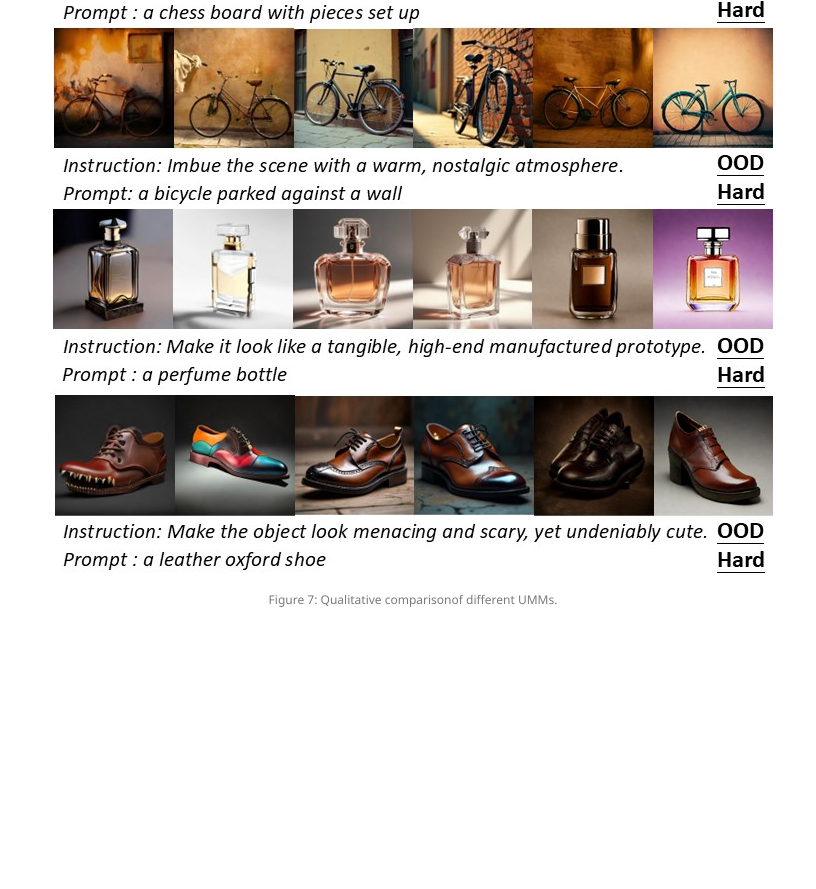
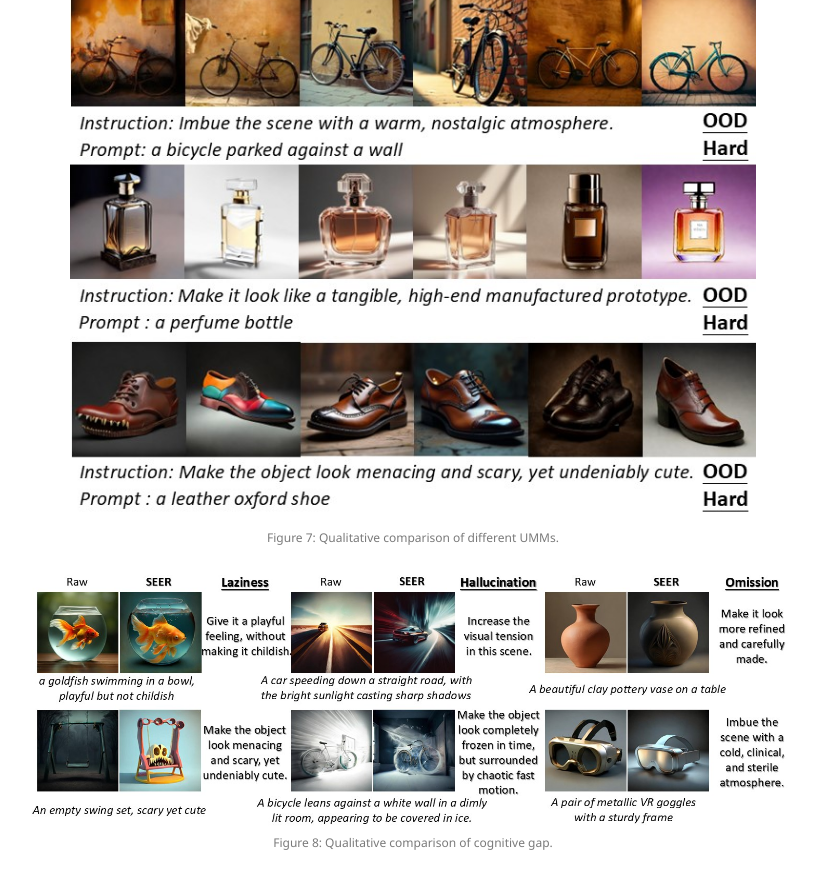
Before and after one commit to 2kxx/SEER.github.io, a Jekyll site: the page built from index.md, in a window 1280 px wide and 900 px high, scrolled down 3869 px. Shown: the top 889 px of the window, without its empty margins (227-1043 px from the left). Built offline with Jekyll 4.4.1, drawn with Linux system fonts in a browser that asks for light colours; some web fonts are replaced; before the commit the page ends 4526 px from its top, so only the background shows below that.

Commit message:
Update index.md

```diff
--- a/index.md
+++ b/index.md
@@ -53,7 +53,7 @@ Experiments show that SEER consistently outperforms state-of-the-art baselines i
 
 <div class="columns is-centered">
   <div class="column is-four-fifths has-text-centered">
-    <img src="{{ site.baseurl }}/static/image/fig2.jpg" style="max-width: 90%; border-radius: 6px;">
+    <img src="{{ site.baseurl }}/static/image/fig2.jpg" style="max-width: 100%; border-radius: 6px;">
     <p class="is-size-7 has-text-grey">
       Figure 2: Overall framework of SEER.
     </p>
@@ -96,7 +96,7 @@ Experiments show that SEER consistently outperforms state-of-the-art baselines i
 </div>
 <div class="columns is-centered">
   <div class="column is-four-fifths has-text-centered">
-    <img src="{{ site.baseurl }}/static/image/fig6.jpg" style="max-width: 100%; border-radius: 6px;">
+    <img src="{{ site.baseurl }}/static/image/fig6.jpg" style="max-width: 90%; border-radius: 6px;">
     <p class="is-size-7 has-text-grey">
       Figure 6: Qualitative comparison of different reprompters.
     </p>
@@ -104,9 +104,17 @@ Experiments show that SEER consistently outperforms state-of-the-art baselines i
 </div>
 <div class="columns is-centered">
   <div class="column is-four-fifths has-text-centered">
-    <img src="{{ site.baseurl }}/static/image/fig7.jpg" style="max-width: 100%; border-radius: 6px;">
+    <img src="{{ site.baseurl }}/static/image/fig7.jpg" style="max-width: 90%; border-radius: 6px;">
     <p class="is-size-7 has-text-grey">
-      Figure 7: Qualitative comparisonof different UMMs.
+      Figure 7: Qualitative comparison of different UMMs.
     </p>
   </div>
 </div>
+<div class="columns is-centered">
+  <div class="column is-four-fifths has-text-centered">
+    <img src="{{ site.baseurl }}/static/image/fig8.jpg" style="max-width: 100%; border-radius: 6px;">
+    <p class="is-size-7 has-text-grey">
+      Figure 8: Qualitative comparison of cognitive gap.
+    </p>
+  </div>
+</div>
```
